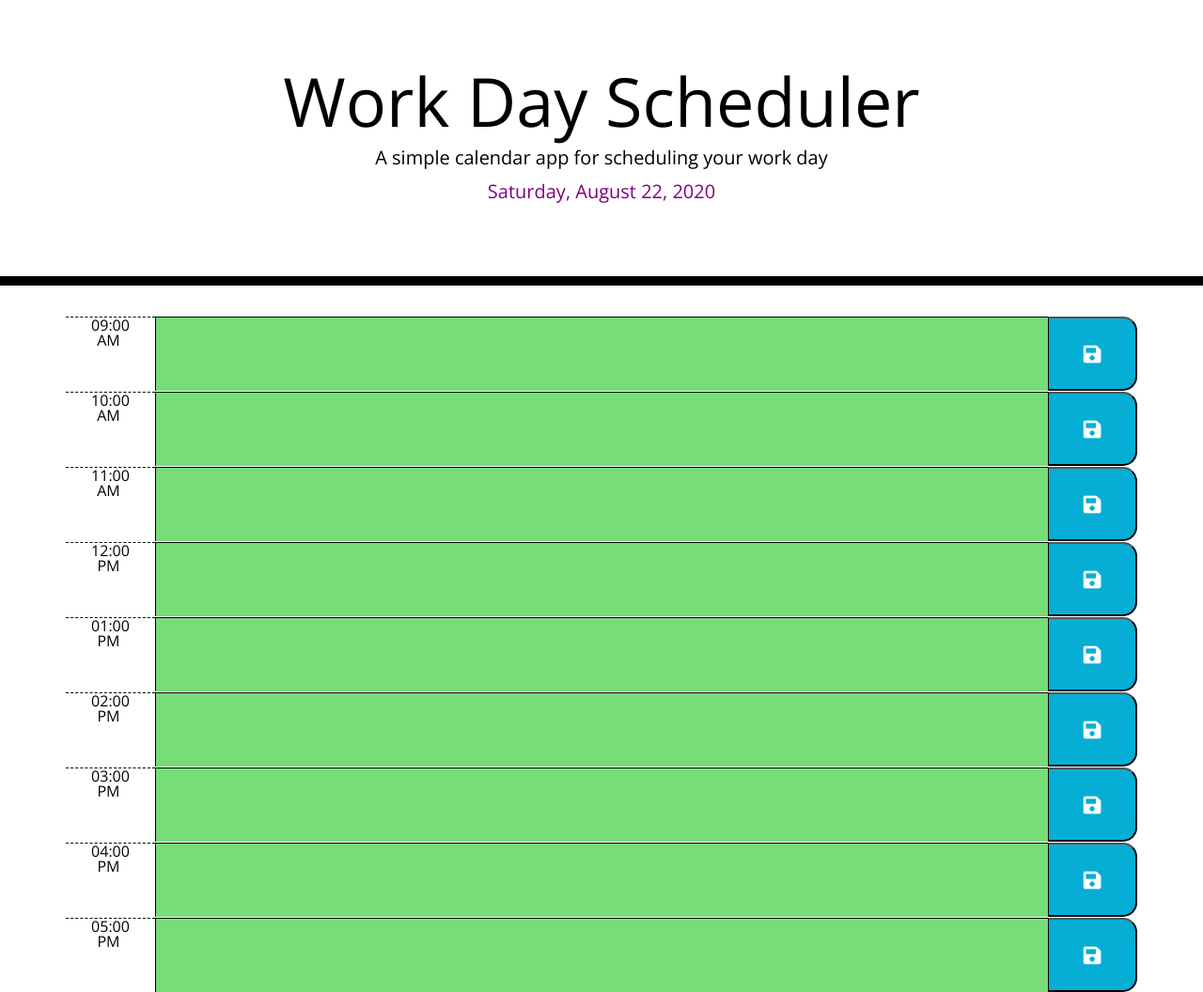
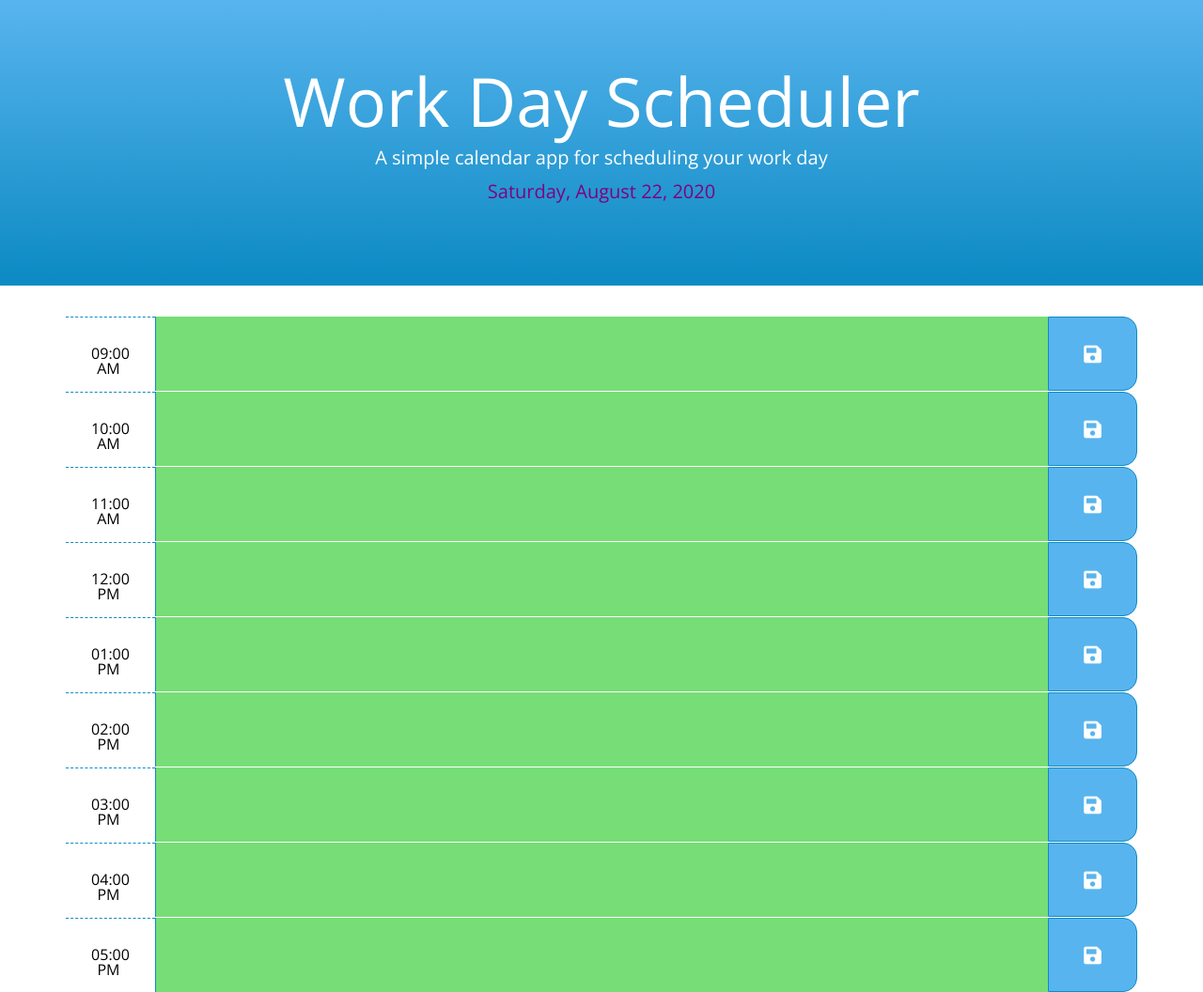
Before and after one commit to imbingz/Daily-Planner, a plain HTML site: page index.html in a window 1280 px wide. Shown: the whole page at 94% size. Drawn offline with nearby package versions, Linux system fonts and the light colour scheme.

Commit message:
changed border n jumbo  colors

```diff
--- a/Assets/styles/style.css
+++ b/Assets/styles/style.css
@@ -1,5 +1,5 @@
 /*
-Colors: #000000   #ffffff #d3d3d3 #ff6961 #77dd77 #06aed5
+Colors: #000000   #ffffff #d3d3d3 #ff6961 #77dd77 #58b4ee #0e8bc4
 */
 
 body {
@@ -13,17 +13,17 @@ textarea {
 	border: none;
 	resize: none;
 	color: #000000;
-	border-left: 1px solid black;
-	border-top: 1px solid black;
+	border-left: 1px solid #0e8bc4;
 	padding: 10px;
 }
 
 .jumbotron {
 	text-align: center;
-	background-color: transparent;
-	color: black;
+	background-image: linear-gradient(to bottom, #58b4ee, #0e8bc4);
+	/* background-color: #58b4ee; */
+	color: #ffffff;
 	border-radius: 0;
-	border-bottom: 10px solid black;
+	border-bottom: 10px solid #0e8bc4;
 }
 
 .description {
@@ -44,7 +44,8 @@ textarea {
 .hour {
 	background-color: #ffffff;
 	color: #000000;
-	border-top: 1px dashed #000000;
+	border-top: 1px dashed #0e8bc4;
+	padding-top: 30px;
 }
 
 .past {
@@ -63,10 +64,10 @@ textarea {
 }
 
 .saveBtn {
-	border-left: 1px solid black;
+	border: 1px solid #0e8bc4;
 	border-top-right-radius: 15px;
 	border-bottom-right-radius: 15px;
-	background-color: #06aed5;
+	background-color: #58b4ee;
 	color: white;
 }
 
```
